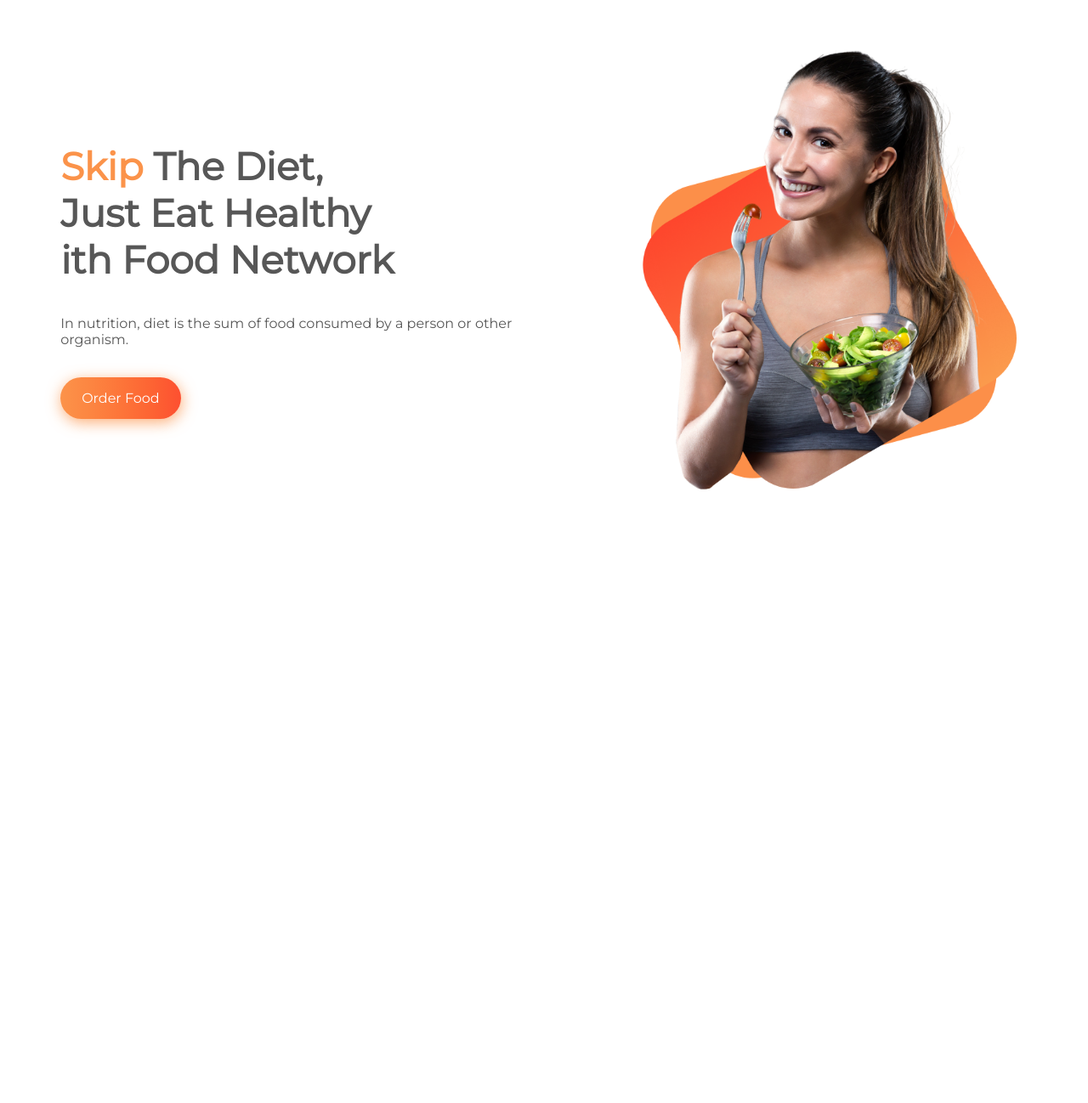
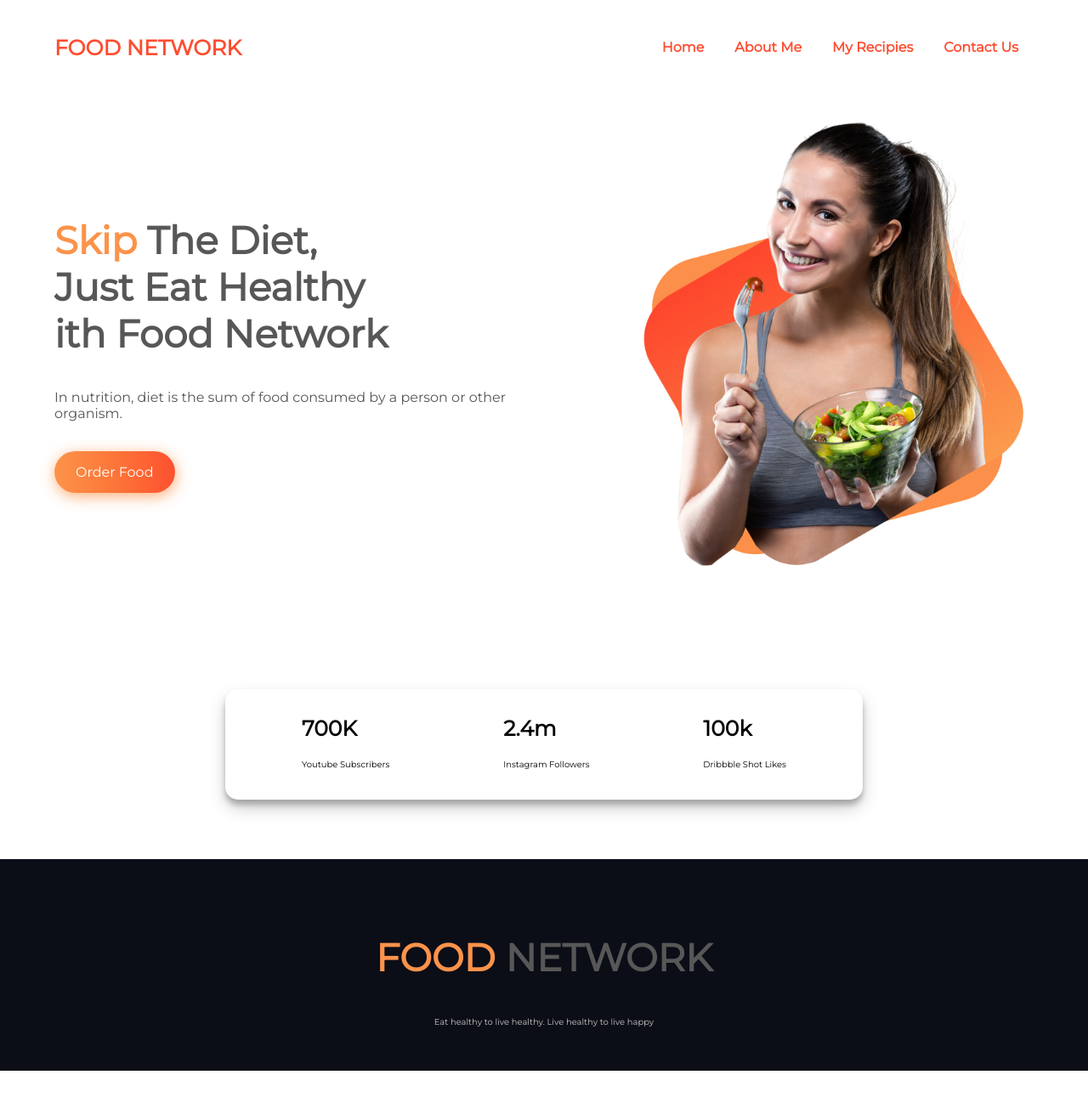
Before and after one commit to fazlerabbytalukder/food-network, a plain HTML site: page index.html in a window 1280 px wide. Shown: the whole page at 85% size. Before the commit the page ends 800 px from the top, so only its background shows below. Drawn offline with Linux system fonts and the light colour scheme.

Commit message:
navbar,subscriber,footer-add

```diff
--- a/index.html
+++ b/index.html
@@ -13,6 +13,25 @@
 </head>
 
 <body>
+
+    <section>
+        <header>
+            <!-- -----------left side nav-------------- -->
+            <div class="left-side-nav">
+                <h1>FOOD NETWORK</h1>
+            </div>
+            <!-- -----------right side nav-------------- -->
+            <div class="right-side-nav">
+                <ul class="nav-link">
+                    <li><a href="#">Home</a></li>
+                    <li><a href="#">About Me</a></li>
+                    <li><a href="#">My Recipies</a></li>
+                    <li><a href="#">contact us</a></li>
+                </ul>
+            </div>
+        </header>
+    </section>
+
     <!-- ---------landing page----------- -->
     <section class="flexible-container">
         <!-- -----left side hero section---- -->
@@ -24,9 +43,47 @@
 
         <!-- -----right side hero section---- -->
         <div class="hero-right-side half-width-2">
-            <img src="./images/female/Group 8425.png" alt="" width="300px">
+            <img src="./images/female/Group 8425.png" alt="">
         </div>
     </section>
+
+
+
+
+    <!-- -----------------subscriber section----------------- -->
+
+    <section>
+        <div class="s-card">
+            <div class="s-content">
+                <div class="sub">
+                    <h2>700K</h2>
+                    <p>Youtube Subscribers</p>
+                </div>
+                <div class="sub">
+                    <h2>2.4m</h2>
+                    <p>Instagram Followers</p>
+                </div>
+                <div class="sub">
+                    <h2>100k</h2>
+                    <p>Dribbble Shot Likes</p>
+                </div>
+            </div>
+        </div>
+    </section>
+
+
+
+
+    <!-- ------------------footer design-------------- -->
+
+    <section class="flexible-container footer">
+        <div class="content">
+            <h1><span class="Dif-color-footer">FOOD</span> NETWORK</h1>
+            <small>Eat healthy to live healthy. Live healthy to live happy</small>
+        </div>
+    </section>
+
+
 </body>
 
 </html>
--- a/style.css
+++ b/style.css
@@ -1,5 +1,8 @@
 body{
     font-family: 'Montserrat', sans-serif;
+    margin: 0;
+    padding: 0;
+    box-sizing: border-box;
 }
 
 .flexible-container{
@@ -19,11 +22,62 @@ body{
     width: 50%;
     padding-left: 5%;
 }
+.half-width-3{
+    width: 50%;
+    padding-right: 5%;
+}
 
 h1{
     font-size: 45px;
     font-weight: 900;
     color: #575757;
+}
+
+
+/* ----------------------navbar design------------------------- */
+header{
+    display: flex;
+    justify-content: space-between;
+    align-items: center;
+    margin-left: 5%;
+    margin-right: 5%;
+    margin-top: 20px;
+}
+
+header .left-side-nav h1{
+    font-size: 25px;
+    font-weight: 900;
+    color: #FE4C2F;
+    cursor: pointer;
+}
+
+header .left-side-nav h1:hover{
+    color: #FC9149;
+}
+
+header .right-side-nav .nav-link{
+    display: flex;
+    justify-content: center;
+    align-items: center;
+    list-style-type: none;
+}
+
+header .right-side-nav .nav-link li a{
+    font-size: 16px;
+    color: #FE4C2F;
+    text-transform: capitalize;
+    text-decoration: none;
+    font-weight: 600;
+    margin: 0 3px;
+    padding: 10px 15px;
+    transition: all 0.3s ease;
+    border: none;
+    border-radius: 15px;
+}
+
+header .right-side-nav .nav-link li a:hover{
+    background-color: #FC9149;
+    color: white;
 }
 
 
@@ -38,7 +92,7 @@ h1{
     margin-bottom: 50px;
 }
 
-.hero-left-side .food-button{
+.food-button{
     text-decoration: none;
     padding: 15px 25px;
     border-radius: 50px;
@@ -56,3 +110,61 @@ h1{
     width: 90%;
     margin-top: 40px;
 }
+
+/* --------------------------subscriber design--------------- */
+
+.s-card{
+    height: 130px;
+    width: 750px;
+    background-color: white;
+    border-radius: 15px;
+    margin: auto;
+    box-shadow: rgba(0, 0, 0, 0.19) 0px 10px 20px, rgba(0, 0, 0, 0.23) 0px 6px 6px;
+    margin-bottom: 70px;
+}
+
+.s-card .s-content{
+    display: flex;
+    justify-content: space-between;
+    align-items: center;
+    padding: 10px 90px;
+}
+
+.s-card .s-content .sub h2{
+    font-size: 25px;
+    font-weight: 900;
+}
+
+.s-card .s-content .sub p{
+    font-size: 10px;
+}
+
+
+
+
+
+
+
+
+
+
+
+/* ------------------------------footer design--------------------------- */
+
+.content{
+    text-align: center;
+    color: rgb(196, 196, 196);
+    padding: 50px 0;
+}
+
+.content small{
+    font-size: 10px;
+}
+
+.footer{
+    background-color: #0B0D17;
+}
+
+.Dif-color-footer{
+    color: #FB934A;
+}
```
